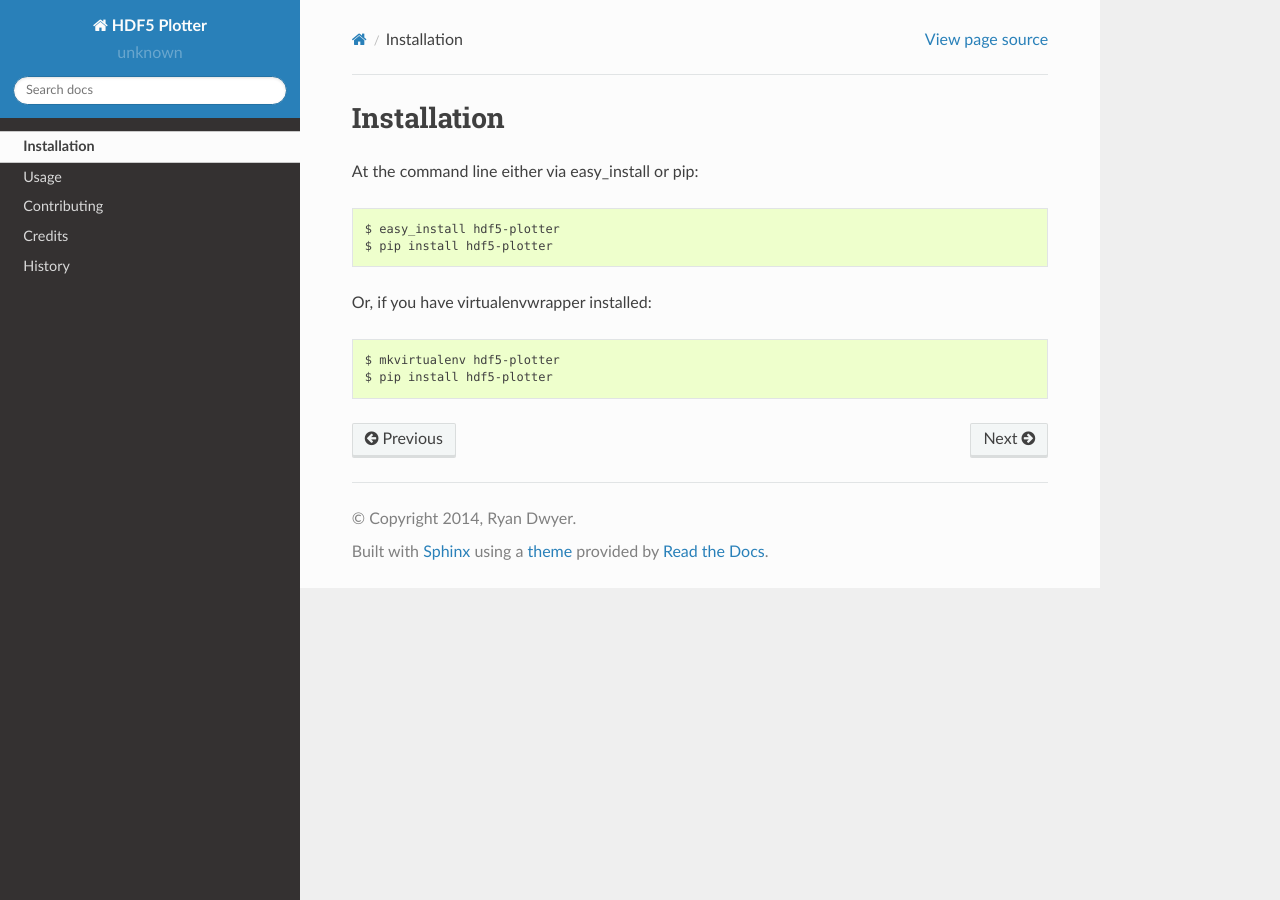
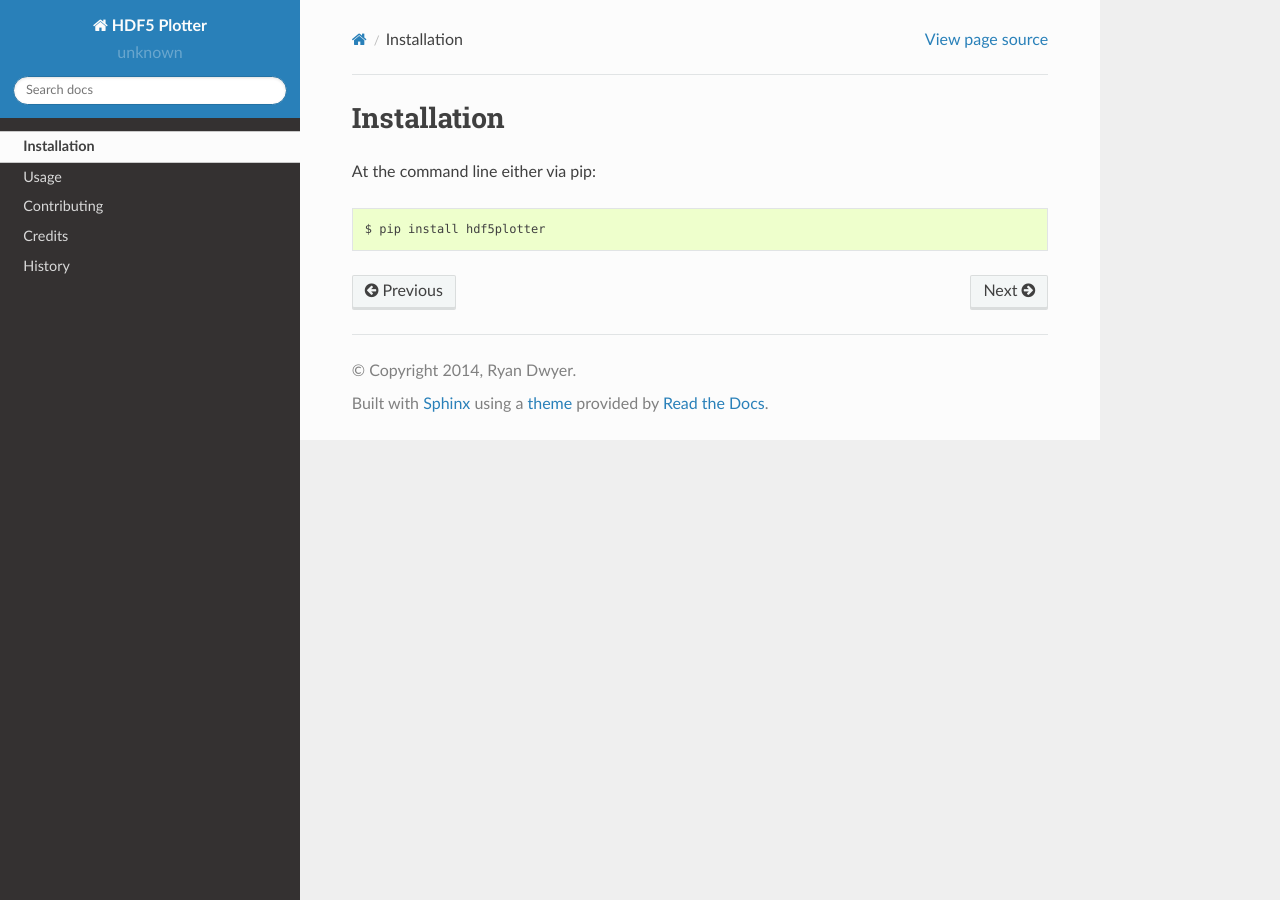
Before and after one commit to ryanpdwyer/hdf5plotter, a Sphinx documentation site: the page built from docs/installation.rst, in a window 1280 px wide. Built offline with Sphinx 7.4.7 and the Read the Docs theme 2.0.0, drawn with Linux system fonts in a browser that asks for light colours.

Commit message:
Some changes to the docs, testing images

```diff
--- /dev/null
+++ b/docs/commands.rst
@@ -0,0 +1,4 @@
+.. automodule:: hdf5plotter._cli
+    :members:
+    :undoc-members:
+    :show-inheritance:
--- a/docs/conf.py
+++ b/docs/conf.py
@@ -11,7 +11,8 @@
 # All configuration values have a default; values that are commented out
 # serve to show the default.
 
-import sys, os
+import sys
+import os
 
 # From readthedocs documentation
 from mock import MagicMock
@@ -25,8 +26,11 @@ class Mock(MagicMock):
 MOCK_MODULES = [
     'numpy',
     'h5py',
+    'pandas',
+    'seaborn',
     'matplotlib',
-    'matplotlib.pyplot']
+    'matplotlib.pyplot',
+    'scipy']
 
 sys.modules.update((mod_name, Mock()) for mod_name in MOCK_MODULES)
 
@@ -166,7 +170,7 @@ if not on_rtd:  # only import and set the theme if we're building docs locally
 # Add any paths that contain custom static files (such as style sheets) here,
 # relative to this directory. They are copied after the builtin static files,
 # so a file named "default.css" will overwrite the builtin "default.css".
-html_static_path = ['_static']
+html_static_path = ['_static', 'images']
 
 # If not '', a 'Last updated on:' timestamp is inserted at every page bottom,
 # using the given strftime format.
--- a/docs/index.rst
+++ b/docs/index.rst
@@ -16,12 +16,13 @@ Contents:
    contributing
    authors
    history
+   commands
 
 
 Feedback
 ========
 
-If you have any suggestions or questions about **HDF5 Plotter** feel free to email me at ryanpdwyer@gmail.com.
+If you have any suggestions or questions about **HDF5Plotter** feel free to email me at ryanpdwyer@gmail.com.
 
-If you encounter any errors or problems with **HDF5 Plotter**, please let me know!
+If you encounter any errors or problems with **HDF5Plotter**, please let me know!
 Open an Issue at the GitHub http://github.com/ryanpdwyer/hdf5plotter main repository.
--- a/docs/installation.rst
+++ b/docs/installation.rst
@@ -2,12 +2,6 @@
 Installation
 ============
 
-At the command line either via easy_install or pip::
+At the command line either via pip::
 
-    $ easy_install hdf5-plotter
-    $ pip install hdf5-plotter
-
-Or, if you have virtualenvwrapper installed::
-
-    $ mkvirtualenv hdf5-plotter
-    $ pip install hdf5-plotter
+    $ pip install hdf5plotter
```
Also changed, not shown: docs/images/ex.png (added), 2 other files.
